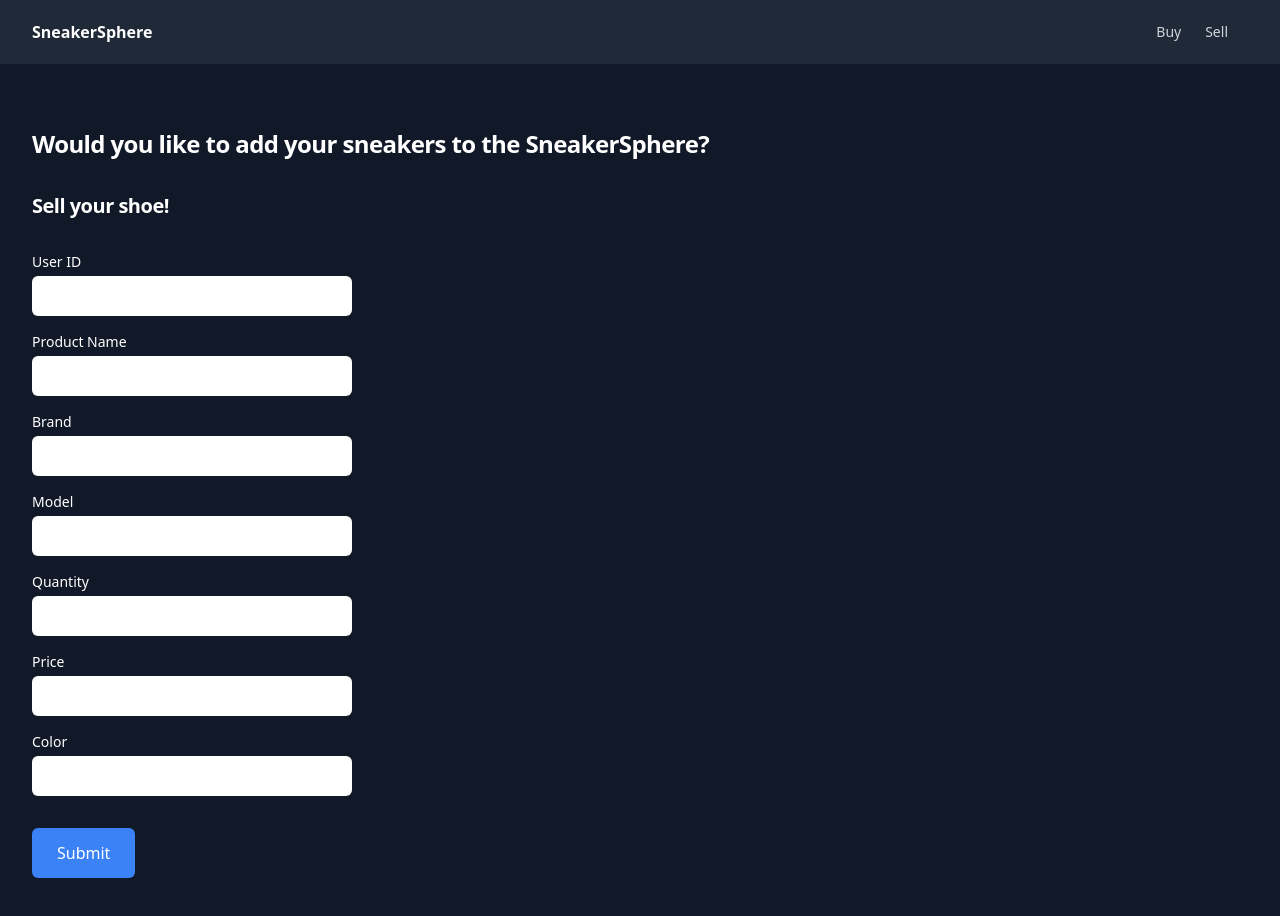
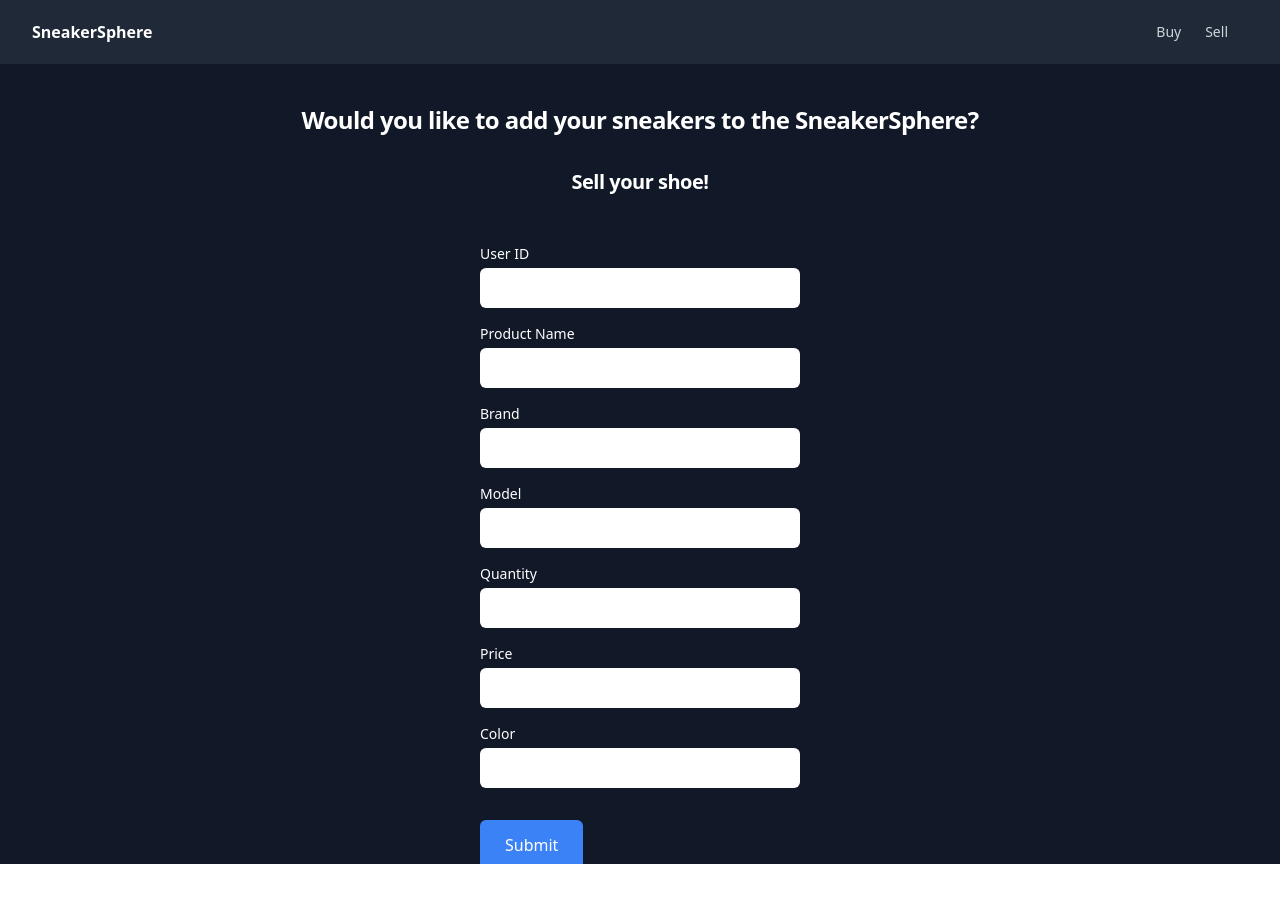
Before and after one commit to nathanfleet/sneaker-sphere, a React (Create React App) app: page /sell in a window 1280 px wide. Shown: the top 916 px of the page. After the commit the page ends 864 px from the top, so only its background shows below. Built offline with nearby package versions, Linux system fonts and the light colour scheme.

Commit message:
fix reg. errors, sell styling, SID fix

```diff
--- a/src/api/helper.js
+++ b/src/api/helper.js
@@ -10,11 +10,7 @@
   }
 
   const generateSubID = () => {
-    const chars = 'ABCDEFGHIJKLMNOPQRSTUVWXYZabcdefghijklmnopqrstuvwxyz';
-    let id = '';
-    for (let i = 0; i < 4; i++) {
-      id += chars.charAt(Math.floor(Math.random() * chars.length));
-    }
+    const id = `S${Math.floor(Math.random() * 900) + 100}`;
     return id;
   };
 
--- a/src/pages/Registration.jsx
+++ b/src/pages/Registration.jsx
@@ -1,4 +1,4 @@
-import { useState, useEffect } from "react";
+import { useState } from "react";
 import axios from "axios";
 
 function Registration() {
@@ -6,31 +6,25 @@
 const [name, setName] = useState("");
 const [address, setAddress] = useState("");
 const [email, setEmail] = useState("");
-const [isAlreadyRegistered, setIsAlreadyRegistered] = useState(false);
-const [registeredUserID, setRegisteredUserID] = useState("");
-
-useEffect(() => {
-  if (isAlreadyRegistered) {
-    alert(`You are already registered, your ID is: ${registeredUserID}`);
-    setIsAlreadyRegistered(false);
-    setRegisteredUserID("");
-  }
-}, [isAlreadyRegistered, registeredUserID]);
 
 const handleSubmit = (event) => {
   event.preventDefault();
   axios
     .get(`http://localhost:4000/userinformation?UserID=${userID}`)
     .then((res) => {
-      if (res.data.data.length > 0) {
-        setIsAlreadyRegistered(true);
-        setRegisteredUserID(userID);
+      if (res.data.data.length > 0 && res.data.data[0].UserID === userID) {
+        alert("User already exists with that ID.");
       } else {
         const data = { userID, name, address, email };
         axios
           .post("http://localhost:4000/userinformation", data)
           .then((res) => {
             console.log(res.data);
+            alert("Registration successful!");
+            setUserID("");
+            setName("");
+            setAddress("");
+            setEmail("");
           })
           .catch((err) => {
             console.error(err);
@@ -41,6 +35,7 @@
       console.error(err);
     });
 };
+
 
   return (
     <div className="flex justify-center items-center h-screen">
--- a/src/pages/Sell.jsx
+++ b/src/pages/Sell.jsx
@@ -55,15 +55,15 @@
 
 
   return (
-    <div className="py-16 bg-gray-900 overflow-hidden w-screen">
-      <div className="max-w-xl mx-auto px-4 space-y-8 sm:px-6 lg:max-w-7xl lg:px-8">
-        <h2 className="text-2xl font-extrabold tracking-tight text-white">
+    <div className="y-16 bg-gray-900 overflow-hidden w-screen h-screen">
+      <div className="max-w-xl mx-auto px-4 flex flex-col items-center space-y-8 sm:px-6 lg:max-w-7xl lg:px-8">
+        <h2 className="mt-10 text-2xl font-extrabold tracking-tight text-white text-center">
           Would you like to add your sneakers to the SneakerSphere?
         </h2>
         <h3 className="text-xl font-extrabold tracking-tight text-white">
           Sell your shoe!
         </h3>
-        <form onSubmit={handleSubmit}>
+        <form onSubmit={handleSubmit} className="w-full max-w-xs">
           <div className="mt-4">
             <label
               htmlFor="user-id"
```
